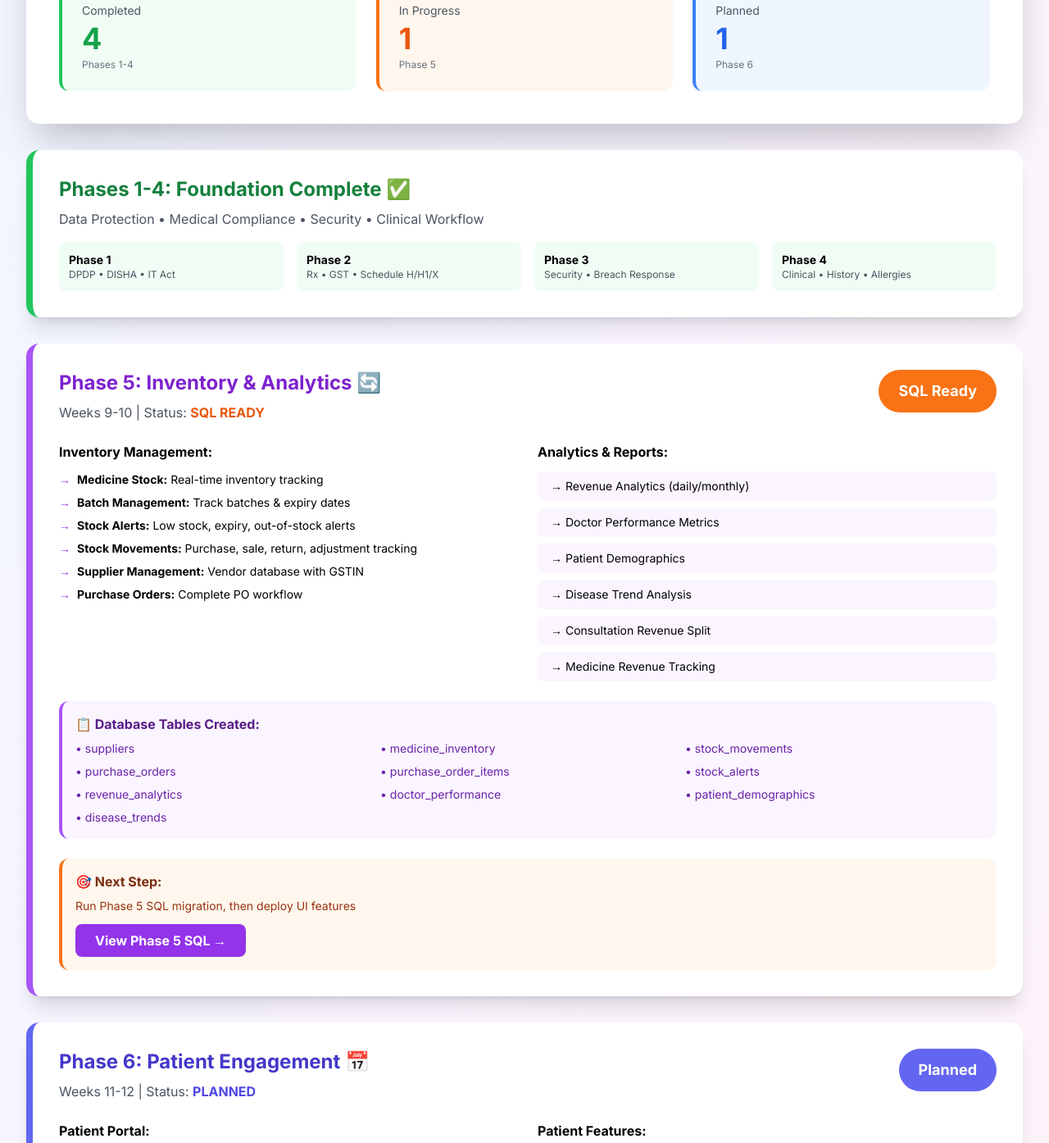
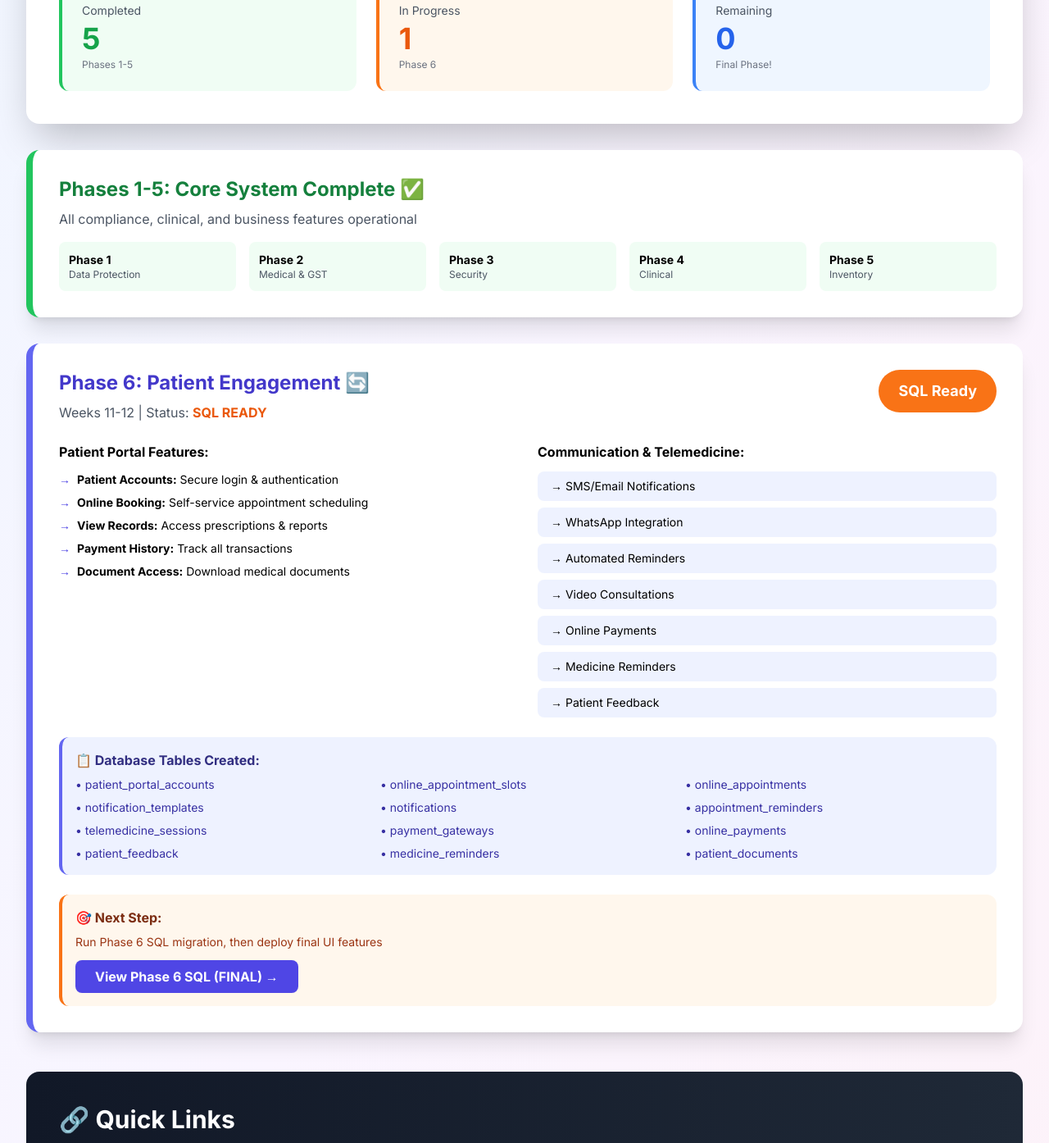
Before and after one commit to vaibhaviimcal-web/edgesof-mediscript-features, a plain HTML site: page index.html in a window 1280 px wide. Shown: the part 517-1911 px from the top of the page at 82% size. Drawn offline with nearby package versions, Linux system fonts and the light colour scheme.

Commit message:
Updated roadmap with Phase 6 - FINAL PHASE

```diff
--- a/index.html
+++ b/index.html
@@ -25,11 +25,11 @@
       <div class="mb-8">
         <div class="flex justify-between mb-2">
           <span class="font-bold text-xl">Total Completion</span>
-          <span class="text-green-600 font-bold text-xl">80% Complete</span>
+          <span class="text-green-600 font-bold text-xl">90% Complete</span>
         </div>
         <div class="w-full bg-gray-200 rounded-full h-8">
-          <div class="bg-gradient-to-r from-green-500 to-blue-600 h-8 rounded-full flex items-center justify-center text-white font-bold" style="width: 80%">
-            Phase 5 SQL Ready - 4.5 of 6 Phases
+          <div class="bg-gradient-to-r from-green-500 to-blue-600 h-8 rounded-full flex items-center justify-center text-white font-bold" style="width: 90%">
+            Phase 6 SQL Ready - 5.5 of 6 Phases
           </div>
         </div>
       </div>
@@ -37,122 +37,48 @@
       <div class="grid grid-cols-3 gap-6">
         <div class="p-6 bg-green-50 rounded-xl border-l-4 border-green-500">
           <p class="text-sm text-gray-600 mb-1">Completed</p>
-          <p class="text-4xl font-bold text-green-600">4</p>
-          <p class="text-xs text-gray-500 mt-1">Phases 1-4</p>
+          <p class="text-4xl font-bold text-green-600">5</p>
+          <p class="text-xs text-gray-500 mt-1">Phases 1-5</p>
         </div>
         <div class="p-6 bg-orange-50 rounded-xl border-l-4 border-orange-500">
           <p class="text-sm text-gray-600 mb-1">In Progress</p>
           <p class="text-4xl font-bold text-orange-600">1</p>
-          <p class="text-xs text-gray-500 mt-1">Phase 5</p>
+          <p class="text-xs text-gray-500 mt-1">Phase 6</p>
         </div>
         <div class="p-6 bg-blue-50 rounded-xl border-l-4 border-blue-500">
-          <p class="text-sm text-gray-600 mb-1">Planned</p>
-          <p class="text-4xl font-bold text-blue-600">1</p>
-          <p class="text-xs text-gray-500 mt-1">Phase 6</p>
+          <p class="text-sm text-gray-600 mb-1">Remaining</p>
+          <p class="text-4xl font-bold text-blue-600">0</p>
+          <p class="text-xs text-gray-500 mt-1">Final Phase!</p>
         </div>
       </div>
     </div>
 
     <div class="space-y-8">
-      <!-- Phases 1-4 (Collapsed for brevity) -->
+      <!-- Phases 1-5 (Collapsed) -->
       <div class="bg-white rounded-2xl shadow-xl p-8 border-l-8 border-green-500">
-        <h3 class="text-2xl font-bold text-green-700 mb-2">Phases 1-4: Foundation Complete ✅</h3>
-        <p class="text-gray-600 mb-4">Data Protection • Medical Compliance • Security • Clinical Workflow</p>
-        <div class="grid grid-cols-4 gap-4 text-sm">
+        <h3 class="text-2xl font-bold text-green-700 mb-2">Phases 1-5: Core System Complete ✅</h3>
+        <p class="text-gray-600 mb-4">All compliance, clinical, and business features operational</p>
+        <div class="grid grid-cols-5 gap-4 text-sm">
           <div class="p-3 bg-green-50 rounded-lg">
             <p class="font-bold">Phase 1</p>
-            <p class="text-xs text-gray-600">DPDP • DISHA • IT Act</p>
+            <p class="text-xs text-gray-600">Data Protection</p>
           </div>
           <div class="p-3 bg-green-50 rounded-lg">
             <p class="font-bold">Phase 2</p>
-            <p class="text-xs text-gray-600">Rx • GST • Schedule H/H1/X</p>
+            <p class="text-xs text-gray-600">Medical & GST</p>
           </div>
           <div class="p-3 bg-green-50 rounded-lg">
             <p class="font-bold">Phase 3</p>
-            <p class="text-xs text-gray-600">Security • Breach Response</p>
+            <p class="text-xs text-gray-600">Security</p>
           </div>
           <div class="p-3 bg-green-50 rounded-lg">
             <p class="font-bold">Phase 4</p>
-            <p class="text-xs text-gray-600">Clinical • History • Allergies</p>
+            <p class="text-xs text-gray-600">Clinical</p>
           </div>
-        </div>
-      </div>
-
-      <!-- Phase 5 -->
-      <div class="bg-white rounded-2xl shadow-xl p-8 border-l-8 border-purple-500">
-        <div class="flex justify-between items-start mb-6">
-          <div>
-            <h3 class="text-2xl font-bold text-purple-700 mb-2">Phase 5: Inventory & Analytics 🔄</h3>
-            <p class="text-gray-600">Weeks 9-10 | Status: <span class="text-orange-600 font-bold">SQL READY</span></p>
+          <div class="p-3 bg-green-50 rounded-lg">
+            <p class="font-bold">Phase 5</p>
+            <p class="text-xs text-gray-600">Inventory</p>
           </div>
-          <span class="px-6 py-3 bg-orange-500 text-white rounded-full font-bold text-lg">SQL Ready</span>
-        </div>
-
-        <div class="grid grid-cols-2 gap-6">
-          <div>
-            <h4 class="font-bold mb-3">Inventory Management:</h4>
-            <ul class="space-y-2 text-sm">
-              <li class="flex items-start gap-2">
-                <span class="text-purple-600 font-bold">→</span>
-                <span><strong>Medicine Stock:</strong> Real-time inventory tracking</span>
-              </li>
-              <li class="flex items-start gap-2">
-                <span class="text-purple-600 font-bold">→</span>
-                <span><strong>Batch Management:</strong> Track batches & expiry dates</span>
-              </li>
-              <li class="flex items-start gap-2">
-                <span class="text-purple-600 font-bold">→</span>
-                <span><strong>Stock Alerts:</strong> Low stock, expiry, out-of-stock alerts</span>
-              </li>
-              <li class="flex items-start gap-2">
-                <span class="text-purple-600 font-bold">→</span>
-                <span><strong>Stock Movements:</strong> Purchase, sale, return, adjustment tracking</span>
-              </li>
-              <li class="flex items-start gap-2">
-                <span class="text-purple-600 font-bold">→</span>
-                <span><strong>Supplier Management:</strong> Vendor database with GSTIN</span>
-              </li>
-              <li class="flex items-start gap-2">
-                <span class="text-purple-600 font-bold">→</span>
-                <span><strong>Purchase Orders:</strong> Complete PO workflow</span>
-              </li>
-            </ul>
-          </div>
-          <div>
-            <h4 class="font-bold mb-3">Analytics & Reports:</h4>
-            <ul class="space-y-2 text-sm">
-              <li class="px-4 py-2 bg-purple-50 rounded-lg">→ Revenue Analytics (daily/monthly)</li>
-              <li class="px-4 py-2 bg-purple-50 rounded-lg">→ Doctor Performance Metrics</li>
-              <li class="px-4 py-2 bg-purple-50 rounded-lg">→ Patient Demographics</li>
-              <li class="px-4 py-2 bg-purple-50 rounded-lg">→ Disease Trend Analysis</li>
-              <li class="px-4 py-2 bg-purple-50 rounded-lg">→ Consultation Revenue Split</li>
-              <li class="px-4 py-2 bg-purple-50 rounded-lg">→ Medicine Revenue Tracking</li>
-            </ul>
-          </div>
-        </div>
-
-        <div class="mt-6 p-4 bg-purple-50 border-l-4 border-purple-500 rounded-xl">
-          <p class="font-bold text-purple-900 mb-2">📋 Database Tables Created:</p>
-          <div class="grid grid-cols-3 gap-2 text-sm text-purple-800">
-            <span>• suppliers</span>
-            <span>• medicine_inventory</span>
-            <span>• stock_movements</span>
-            <span>• purchase_orders</span>
-            <span>• purchase_order_items</span>
-            <span>• stock_alerts</span>
-            <span>• revenue_analytics</span>
-            <span>• doctor_performance</span>
-            <span>• patient_demographics</span>
-            <span>• disease_trends</span>
-          </div>
-        </div>
-
-        <div class="mt-6 p-4 bg-orange-50 border-l-4 border-orange-500 rounded-xl">
-          <p class="font-bold text-orange-900 mb-2">🎯 Next Step:</p>
-          <p class="text-sm text-orange-800">Run Phase 5 SQL migration, then deploy UI features</p>
-          <a href="https://vaibhaviimcal-web.github.io/edgesof-mediscript-phase5-sql/" target="_blank" class="inline-block mt-3 px-6 py-2 bg-purple-600 text-white rounded-lg font-bold hover:bg-purple-700">
-            View Phase 5 SQL →
-          </a>
         </div>
       </div>
 
@@ -160,53 +86,76 @@
       <div class="bg-white rounded-2xl shadow-xl p-8 border-l-8 border-indigo-500">
         <div class="flex justify-between items-start mb-6">
           <div>
-            <h3 class="text-2xl font-bold text-indigo-700 mb-2">Phase 6: Patient Engagement 📅</h3>
-            <p class="text-gray-600">Weeks 11-12 | Status: <span class="text-indigo-600 font-bold">PLANNED</span></p>
+            <h3 class="text-2xl font-bold text-indigo-700 mb-2">Phase 6: Patient Engagement 🔄</h3>
+            <p class="text-gray-600">Weeks 11-12 | Status: <span class="text-orange-600 font-bold">SQL READY</span></p>
           </div>
-          <span class="px-6 py-3 bg-indigo-500 text-white rounded-full font-bold text-lg">Planned</span>
+          <span class="px-6 py-3 bg-orange-500 text-white rounded-full font-bold text-lg">SQL Ready</span>
         </div>
 
         <div class="grid grid-cols-2 gap-6">
           <div>
-            <h4 class="font-bold mb-3">Patient Portal:</h4>
+            <h4 class="font-bold mb-3">Patient Portal Features:</h4>
             <ul class="space-y-2 text-sm">
               <li class="flex items-start gap-2">
-                <span class="text-indigo-600 font-bold">○</span>
-                <span><strong>Patient Portal:</strong> Web/mobile access for patients</span>
+                <span class="text-indigo-600 font-bold">→</span>
+                <span><strong>Patient Accounts:</strong> Secure login & authentication</span>
               </li>
               <li class="flex items-start gap-2">
-                <span class="text-indigo-600 font-bold">○</span>
-                <span><strong>Online Booking:</strong> Self-service appointments</span>
+                <span class="text-indigo-600 font-bold">→</span>
+                <span><strong>Online Booking:</strong> Self-service appointment scheduling</span>
               </li>
               <li class="flex items-start gap-2">
-                <span class="text-indigo-600 font-bold">○</span>
-                <span><strong>SMS/Email Reminders:</strong> Automated notifications</span>
+                <span class="text-indigo-600 font-bold">→</span>
+                <span><strong>View Records:</strong> Access prescriptions & reports</span>
               </li>
               <li class="flex items-start gap-2">
-                <span class="text-indigo-600 font-bold">○</span>
-                <span><strong>WhatsApp Integration:</strong> Chat notifications</span>
+                <span class="text-indigo-600 font-bold">→</span>
+                <span><strong>Payment History:</strong> Track all transactions</span>
               </li>
               <li class="flex items-start gap-2">
-                <span class="text-indigo-600 font-bold">○</span>
-                <span><strong>Telemedicine:</strong> Video consultations</span>
-              </li>
-              <li class="flex items-start gap-2">
-                <span class="text-indigo-600 font-bold">○</span>
-                <span><strong>Online Payments:</strong> Digital payment integration</span>
+                <span class="text-indigo-600 font-bold">→</span>
+                <span><strong>Document Access:</strong> Download medical documents</span>
               </li>
             </ul>
           </div>
           <div>
-            <h4 class="font-bold mb-3">Patient Features:</h4>
+            <h4 class="font-bold mb-3">Communication & Telemedicine:</h4>
             <ul class="space-y-2 text-sm">
-              <li class="px-4 py-2 bg-indigo-50 rounded-lg">○ View Prescriptions</li>
-              <li class="px-4 py-2 bg-indigo-50 rounded-lg">○ Download Reports</li>
-              <li class="px-4 py-2 bg-indigo-50 rounded-lg">○ Health Records Access</li>
-              <li class="px-4 py-2 bg-indigo-50 rounded-lg">○ Payment History</li>
-              <li class="px-4 py-2 bg-indigo-50 rounded-lg">○ Appointment History</li>
-              <li class="px-4 py-2 bg-indigo-50 rounded-lg">○ Medicine Reminders</li>
+              <li class="px-4 py-2 bg-indigo-50 rounded-lg">→ SMS/Email Notifications</li>
+              <li class="px-4 py-2 bg-indigo-50 rounded-lg">→ WhatsApp Integration</li>
+              <li class="px-4 py-2 bg-indigo-50 rounded-lg">→ Automated Reminders</li>
+              <li class="px-4 py-2 bg-indigo-50 rounded-lg">→ Video Consultations</li>
+              <li class="px-4 py-2 bg-indigo-50 rounded-lg">→ Online Payments</li>
+              <li class="px-4 py-2 bg-indigo-50 rounded-lg">→ Medicine Reminders</li>
+              <li class="px-4 py-2 bg-indigo-50 rounded-lg">→ Patient Feedback</li>
             </ul>
           </div>
+        </div>
+
+        <div class="mt-6 p-4 bg-indigo-50 border-l-4 border-indigo-500 rounded-xl">
+          <p class="font-bold text-indigo-900 mb-2">📋 Database Tables Created:</p>
+          <div class="grid grid-cols-3 gap-2 text-sm text-indigo-800">
+            <span>• patient_portal_accounts</span>
+            <span>• online_appointment_slots</span>
+            <span>• online_appointments</span>
+            <span>• notification_templates</span>
+            <span>• notifications</span>
+            <span>• appointment_reminders</span>
+            <span>• telemedicine_sessions</span>
+            <span>• payment_gateways</span>
+            <span>• online_payments</span>
+            <span>• patient_feedback</span>
+            <span>• medicine_reminders</span>
+            <span>• patient_documents</span>
+          </div>
+        </div>
+
+        <div class="mt-6 p-4 bg-orange-50 border-l-4 border-orange-500 rounded-xl">
+          <p class="font-bold text-orange-900 mb-2">🎯 Next Step:</p>
+          <p class="text-sm text-orange-800">Run Phase 6 SQL migration, then deploy final UI features</p>
+          <a href="https://vaibhaviimcal-web.github.io/edgesof-mediscript-phase6-sql/" target="_blank" class="inline-block mt-3 px-6 py-2 bg-indigo-600 text-white rounded-lg font-bold hover:bg-indigo-700">
+            View Phase 6 SQL (FINAL) →
+          </a>
         </div>
       </div>
     </div>
@@ -222,15 +171,22 @@
           <div class="text-4xl mb-3">📊</div>
           <p class="font-bold">Complete Summary</p>
         </a>
-        <a href="https://vaibhaviimcal-web.github.io/edgesof-mediscript-phase4-sql/" target="_blank" class="p-6 bg-white bg-opacity-10 rounded-xl hover:bg-opacity-20 transition text-center">
-          <div class="text-4xl mb-3">🏥</div>
-          <p class="font-bold">Phase 4 SQL</p>
-        </a>
         <a href="https://vaibhaviimcal-web.github.io/edgesof-mediscript-phase5-sql/" target="_blank" class="p-6 bg-white bg-opacity-10 rounded-xl hover:bg-opacity-20 transition text-center">
           <div class="text-4xl mb-3">📦</div>
           <p class="font-bold">Phase 5 SQL</p>
         </a>
+        <a href="https://vaibhaviimcal-web.github.io/edgesof-mediscript-phase6-sql/" target="_blank" class="p-6 bg-white bg-opacity-10 rounded-xl hover:bg-opacity-20 transition text-center">
+          <div class="text-4xl mb-3">🌟</div>
+          <p class="font-bold">Phase 6 SQL (FINAL)</p>
+        </a>
       </div>
+    </div>
+
+    <div class="mt-8 bg-gradient-to-r from-green-600 to-blue-600 rounded-2xl p-10 text-white text-center">
+      <div class="text-6xl mb-4">🎉</div>
+      <h2 class="text-4xl font-bold mb-4">Almost There!</h2>
+      <p class="text-xl mb-2">Phase 6 is the FINAL phase</p>
+      <p class="text-lg opacity-90">Run the SQL migration to complete the entire system!</p>
     </div>
   </div>
 </body>
```
